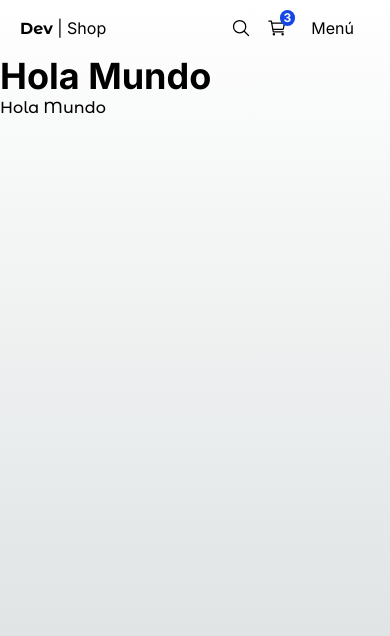
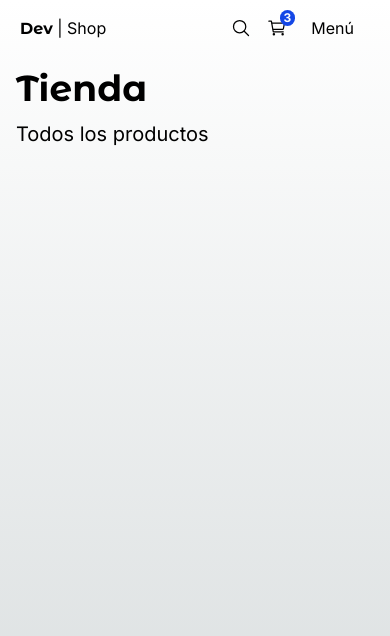
Before and after one commit to g0dlessjs/dev-shop, a Next.js app: page / in a window 390 px wide. Shown: the top 636 px of the page. Built offline with nearby package versions, Linux system fonts and the light colour scheme.

Commit message:
feat(ui): añadir componente Title y optimizar layout de la tienda con padding responsivo

```diff
--- a/src/app/(shop)/layout.tsx
+++ b/src/app/(shop)/layout.tsx
@@ -6,9 +6,9 @@
   children: React.ReactNode;
 }) {
   return (
-    <>
+    <main className="min-h-screen">
       <TopMenu />
-      <div>{children}</div>
-    </>
+      <div className="px-4 sm:px-10">{children}</div>
+    </main>
   );
 }
--- a/src/app/(shop)/page.tsx
+++ b/src/app/(shop)/page.tsx
@@ -1,10 +1,9 @@
-import { titleFont } from "@/config/fonts";
+import { Title } from "@/components";
 
 export default function Home() {
   return (
-    <div>
-      <h1 className="text-4xl font-bold">Hola Mundo</h1>
-      <h1 className={titleFont.className}>Hola Mundo</h1>
-    </div>
+    <>
+      <Title title="Tienda" subtitle="Todos los productos" className="mb-2" />
+    </>
   );
 }
--- a/src/components/index.ts
+++ b/src/components/index.ts
@@ -1,2 +1,3 @@
+export * from "./ui/not-found/PageNotFound";
+export * from "./ui/title/Title";
 export * from "./ui/top-menu/TopMenu";
-export * from "./ui/not-found/PageNotFound";
--- /dev/null
+++ b/src/components/ui/title/Title.tsx
@@ -0,0 +1,20 @@
+import { titleFont } from "@/config/fonts";
+
+interface Props {
+  title: string;
+  subtitle?: string;
+  className?: string;
+}
+
+export const Title = ({ title, subtitle, className }: Props) => {
+  return (
+    <div className={`mt-3 ${className}`}>
+      <h1
+        className={` ${titleFont.className} antialiased text-4xl font-semibold my-3`}
+      >
+        {title}
+      </h1>
+      {subtitle && <h3 className="text-xl mb-5">{subtitle}</h3>}
+    </div>
+  );
+};
```
